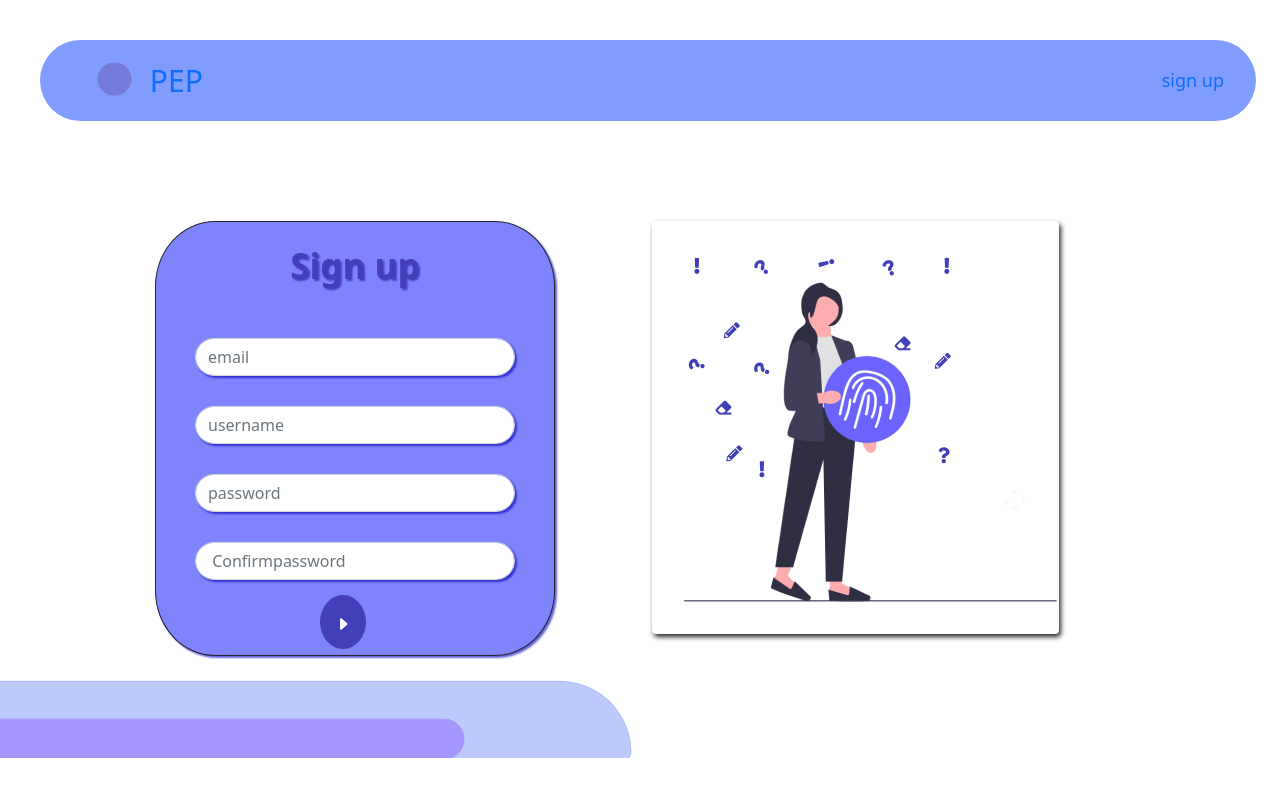
After one commit to likith5/performance-enhancement-system, a Flask app: page /signup in a window 1280 px wide. The commit adds this page. Run offline with Flask 3, Linux system fonts and the light colour scheme.

Commit message:
search page along with sign up page is compleated
work is going on...

```diff
--- a/application/routes.py
+++ b/application/routes.py
@@ -3,5 +3,22 @@
 
 @app.route("/")
 def welcome():
+    title="index"
+    return render_template("index.html",title=title)
+
+@app.route("/login")
+def login():
+
     title="login"
-    return render_template("loginpage.html",title=title)
+    return render_template("login.html",title=title)
+@app.route("/signup")
+def signup():
+
+    title="signup"
+    return render_template("signup.html",title=title)
+
+@app.route("/search")
+def search():
+
+    title="search"
+    return render_template("search.html",title=title)
--- a/application/static/css/styles.css
+++ b/application/static/css/styles.css
@@ -43,11 +43,24 @@
 
 
 }
-.imaging{
+.search_container{
+  margin: 20px 50px 5px  0px;
+  padding:30px 50px 0  0px;
+  width:30%;
+
+
 
 }
+
 .img{
   box-shadow: 2px 3px 5px #29292a;
+
+}
+.imaging{
+  position: absolute;
+bottom: 20px;;
+  z-index: -1;
+  top:25%;
 
 }
 .loging{
@@ -61,6 +74,7 @@
 
 
 }
+
 .button1 {
     background-color: #423FB9;
     border: none;
@@ -78,6 +92,10 @@
   .addpadding{
     padding: 15px;
   }
+ .search{
+margin-top: 10%;
+ }
+
   .inputcontrol{
     box-shadow: 2px 2px 2px #3330d1;
 
--- a/application/templates/loginpage.html
+++ b/application/templates/index.html
@@ -40,47 +40,11 @@
 
 
 
-      <!-- login content with the image picture..  -->
-      <div class="container login_container ">
-        <div class="row">
-          <div class="col-md-6">
-            <div class="imger">
-            <img src="{{ url_for('static',filename='images/female.png')}}" class="rounded float-start img" alt="...">
-           </div>
-        </div>
-
-          <div class="col-md-6">
-            <div class="container loging" style ="width: 350px;;">
-                <p class ="addpadding headstyling">Log in </p>
-
-                  <form action="">
-                    <div class=" addpadding">
-                       <input class="form-control  rounded-pill addpadding inputcontrol" type="text" placeholder="Username" aria-label="default input example">
-                    </div>
-                    <div class=" addpadding">
-                       <input class="form-control  rounded-pill inputcontrol " type="text" placeholder="password" aria-label="default input example">
-                    </div>
-                    <p class=" smallcontext">forgot password</p>
-                    <button class="button  addpadding button1" type="submit" ><svg xmlns="http://www.w3.org/2000/svg" width="16" height="16" fill="currentColor" class="bi bi-caret-right-fill" viewBox="0 0 16 16">
-                      <path d="m12.14 8.753-5.482 4.796c-.646.566-1.658.106-1.658-.753V3.204a1 1 0 0 1 1.659-.753l5.48 4.796a1 1 0 0 1 0 1.506z"/>
-                    </svg>
-              </button>
 
 
-                  </form>
-
-
-              </div>
-          </div>
-
-        </div>
-      </div>
-
-     <div class="container-fluid imaging" style ="padding-left: 0px;">
-      <img src="{{ url_for('static',filename='images/lower.png')}}" class="img-fluid float-start w-50" alt="...">
-     </div>
-
-
+      {% block content %}
+      <h1>this is home page guys</h1>
+      {% endblock content %}
 
 
 
--- /dev/null
+++ b/application/templates/signup.html
@@ -0,0 +1,53 @@
+
+{% extends "index.html" %}
+
+{% block content %}
+      <!-- login content with the image picture..  -->
+      <div class="container login_container ">
+        <div class="row">
+
+          <div class="col-md-6">
+            <div class="container loging" style ="width: 400px; height:435px;">
+                <p class ="addpadding headstyling" style =" padding-top: 5%;">Sign up </p>
+<!-- class (style ) height has been adjusted in inline fashion  has been changed to style the container...... -->
+                  <form action="">
+                    <div class=" addpadding">
+                       <input class="form-control  rounded-pill  inputcontrol" type="email" placeholder="email" aria-label="default input example">
+                    </div>
+                    <div class=" addpadding">
+                       <input class="form-control  rounded-pill inputcontrol " type="text" placeholder="username" aria-label="default input example">
+                    </div>
+                    <div class=" addpadding">
+                        <input class="form-control  rounded-pill inputcontrol " type="text" placeholder="password" aria-label="default input example">
+                     </div>
+                     <div class=" addpadding">
+                        <input class="form-control  rounded-pill inputcontrol " type="text" placeholder=" Confirmpassword" aria-label="default input example">
+                     </div>
+
+                    <button class="button  addpadding button1" type="submit" ><svg xmlns="http://www.w3.org/2000/svg" width="16" height="16" fill="currentColor" class="bi bi-caret-right-fill" viewBox="0 0 16 16">
+                      <path d="m12.14 8.753-5.482 4.796c-.646.566-1.658.106-1.658-.753V3.204a1 1 0 0 1 1.659-.753l5.48 4.796a1 1 0 0 1 0 1.506z"/>
+                    </svg>
+              </button>
+
+
+                  </form>
+
+
+              </div>
+          </div>
+          <div class="col-md-6">
+            <div class="imger">
+            <img src="{{ url_for('static',filename='images/female.png')}}" class="rounded float-start img" alt="...">
+           </div>
+        </div>
+
+
+
+        </div>
+      </div>
+
+      <div class="container-fluid " style ="padding-left: 0px;">
+        <img src="{{ url_for('static',filename='images/lower.png')}}" class="img-fluid float-start w-50" alt="...">
+       </div>
+
+     {% endblock content %}
```
Also changed, not shown: application/templates/login.html (added, +45 -0 lines), application/templates/search.html (added, +52 -0 lines), application/static/images/corner.png (added), application/static/images/search.png (added).
